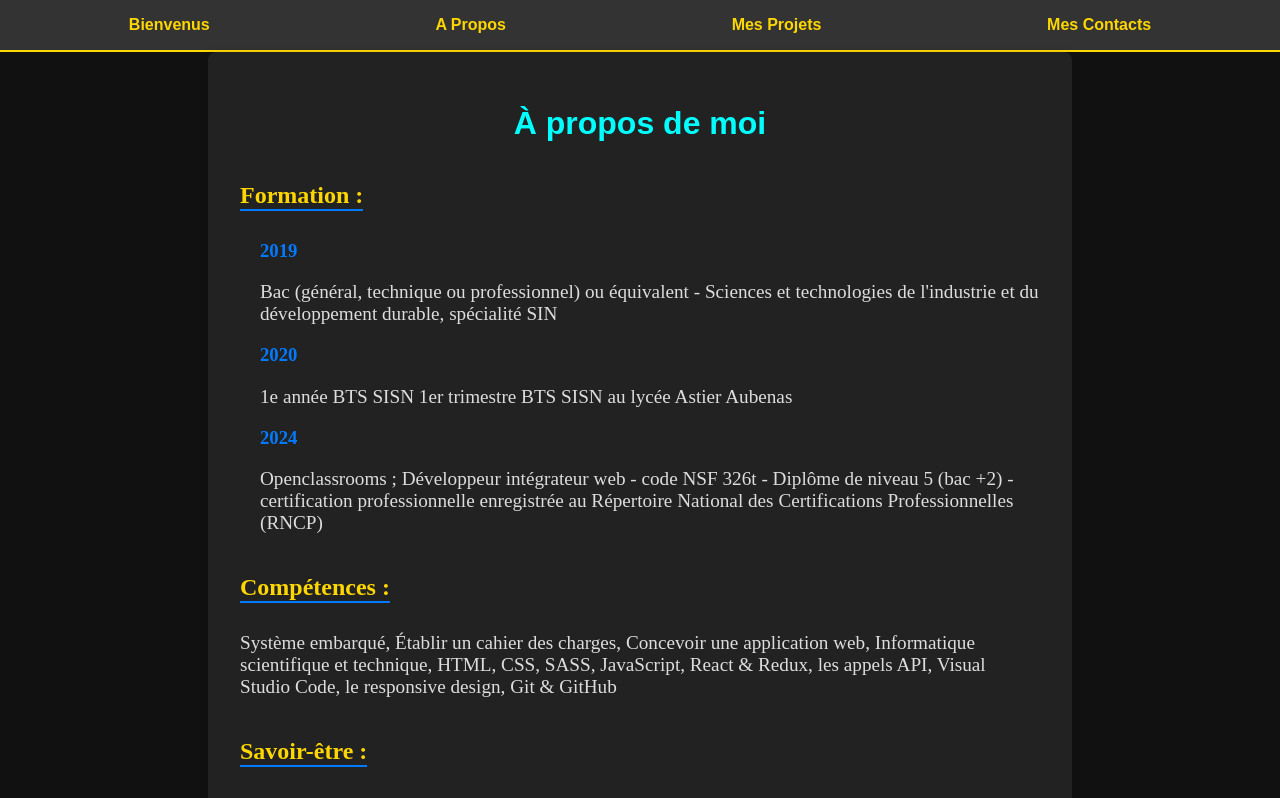
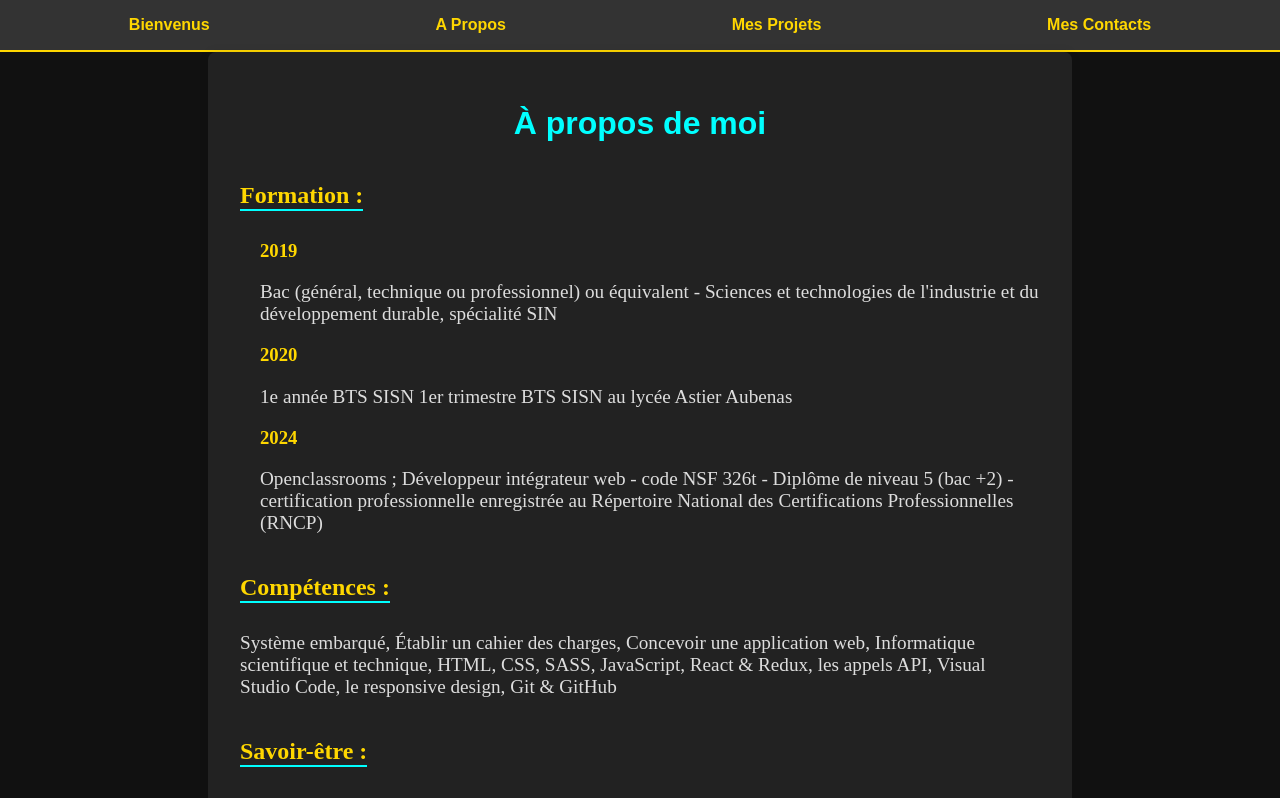
Before and after one commit to Kentana07/Mon-Portfolio, a React (Create React App) app: page /Mon-Portfolio/about in a window 1280 px wide. Shown: the top 798 px of the page. Built offline with nearby package versions, Linux system fonts and the light colour scheme.

Commit message:
modif meta data et css

```diff
--- a/src/styles/about.css
+++ b/src/styles/about.css
@@ -21,7 +21,7 @@
   }
   .about h2 {
     margin-bottom: 10px;
-    border-bottom: 2px solid #007bff;
+    border-bottom: 2px solid #0ff;
     display: inline-block;
   }
   .about p {
@@ -38,5 +38,5 @@
 }
 
 .timeline-item h3 {
-  color: #007bff;
+  color: #ffd700;
 }
```
